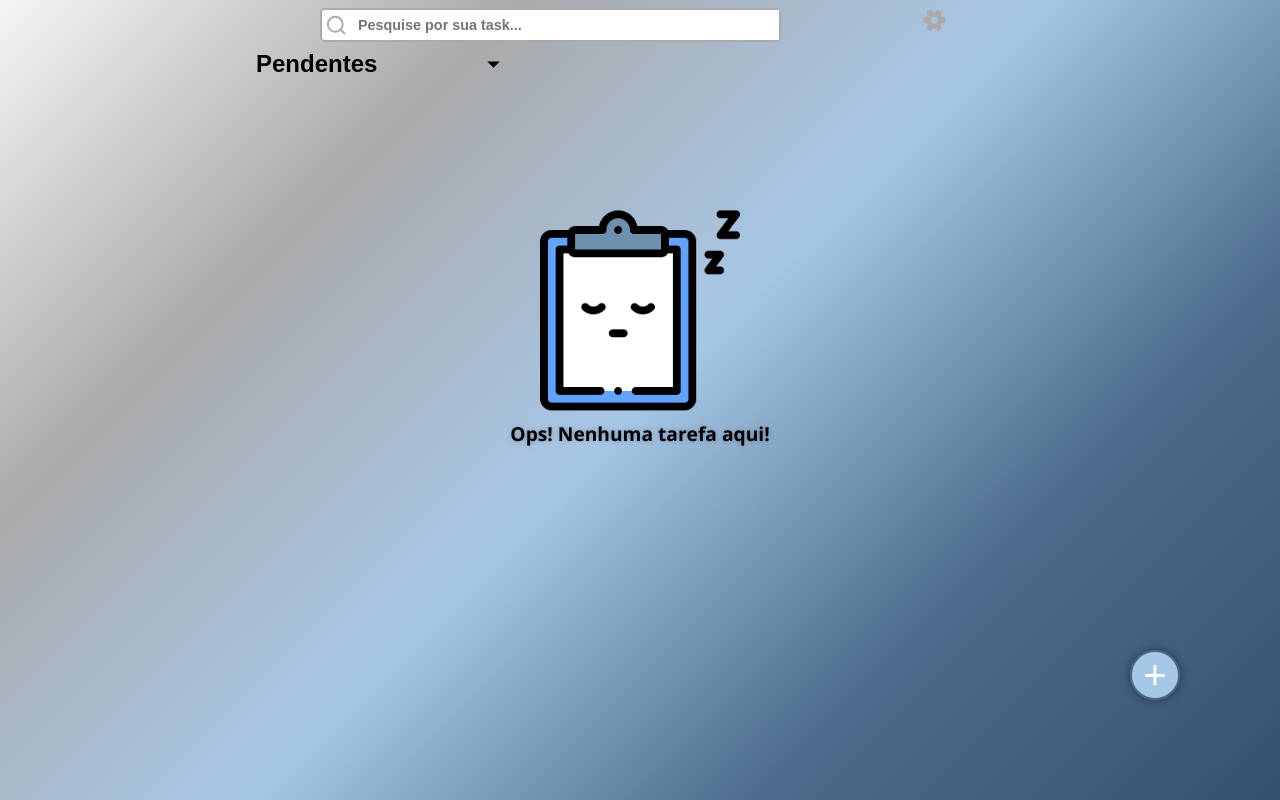
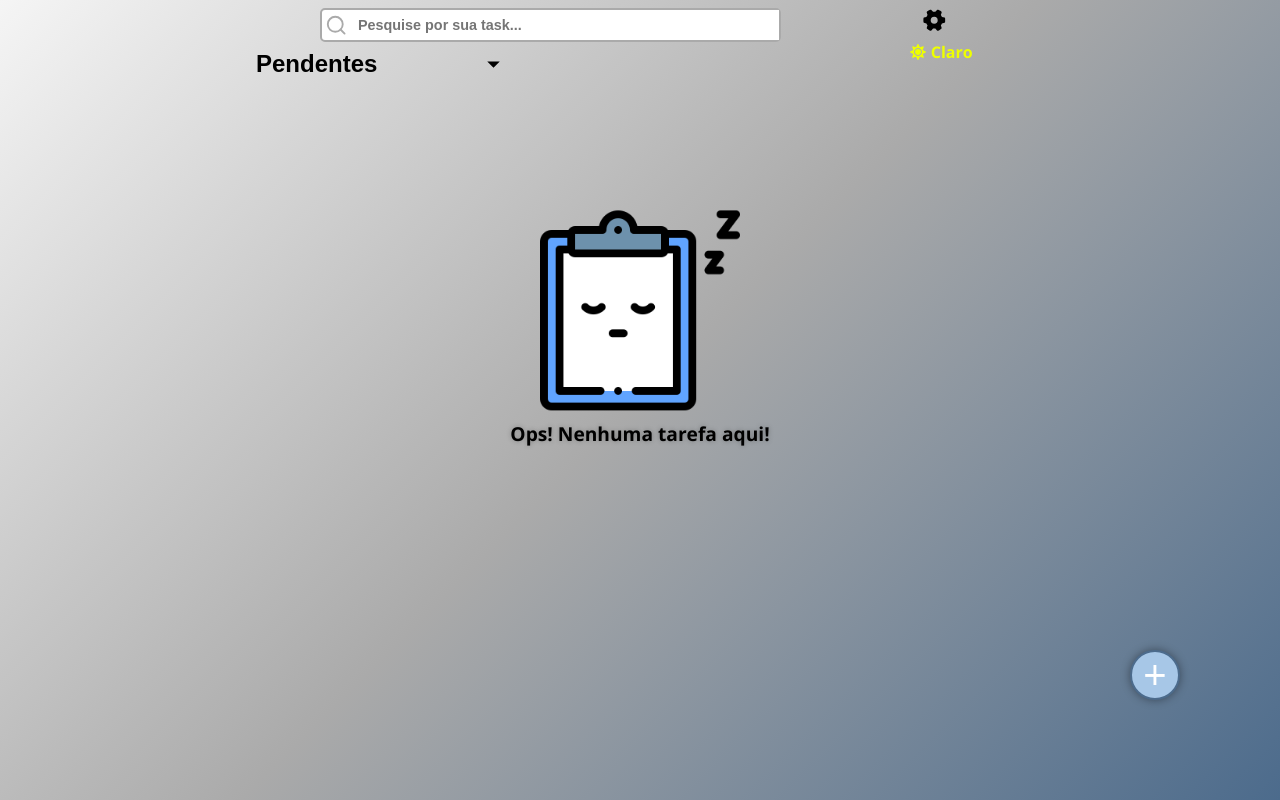
Before and after one commit to renanol13/to-do-list, a React (Vite) app: page / in a window 1280 px wide. Both pictures are taken after a click on the button 934 px from the left and 19 px from the top of the page. Built offline with nearby package versions, Linux system fonts and the light colour scheme.

Commit message:
Criando Logica para mudança de tema

```diff
--- a/src/App.jsx
+++ b/src/App.jsx
@@ -1,11 +1,14 @@
+import { useContext } from "react";
 import Conteiner from "./layout/Conteiner";
 import Home from "./Pages/Home";
 
 const App = () => {
   return (
-    <Conteiner>
-      <Home />
-    </Conteiner>
+    <>
+      <Conteiner>
+        <Home />
+      </Conteiner>
+    </>
   );
 };
 
--- a/src/Components/FilterTask.module.css
+++ b/src/Components/FilterTask.module.css
@@ -19,6 +19,8 @@ li{
     font-size: 1.5em;
     width: 100%;
     max-width: 250px;
+    color: var(--colorText);
+
 }
 
 .boxTitle button svg{
@@ -48,6 +50,7 @@ li{
     align-items: center;
     cursor: pointer;
     transition: .3s;
+    color: var(--colorText);
 }
 
 .boxFilter ul li svg{
--- a/src/Components/FormPopUp.module.css
+++ b/src/Components/FormPopUp.module.css
@@ -9,7 +9,7 @@
 
 .boxForm {
     width: 100%;
-    background-color: #fff;
+    background-color: var(--color3);
     border-radius: 20px 20px 0px 0px;
     position: absolute;
     bottom: 0px;
@@ -27,6 +27,10 @@
     resize: none;
 }
 
+.boxFormPopUp textarea::placeholder{
+    color: var(--colorText);
+}
+
 .boxMoreOptions{
     display: flex;
     justify-content:space-around;
@@ -37,6 +41,7 @@
 
 .boxMoreOptions input, .boxMoreOptions select, .boxFormPopUp textarea{
     box-shadow: 0px 0px 5px rgba(0, 0, 0, 0.279);
+    background-color: var(--color1);
 }
 
 .boxMoreOptions button{
@@ -44,7 +49,7 @@
     display: flex;
     border-radius: 50%;
     border: none;
-    background-color: var(--color3);
+    background-color: var(--color1);
     font-size: 1em;
     cursor: pointer;
 }
@@ -58,11 +63,11 @@
     padding: 5px;
     border-radius: 5px;
     font-weight: bold;
-    color: var(--color4);
+    color: var(--colorText);
 }
 
 .boxForm svg{
-    color: var(--color4);
+    color: var(--colorText);
 }
 
 .error{
--- a/src/Components/Head.jsx
+++ b/src/Components/Head.jsx
@@ -1,7 +1,7 @@
 import styles from "./Head.module.css";
 import { FiSearch } from "react-icons/fi";
-import { FaGear } from "react-icons/fa6";
 import { useState } from "react";
+import HeadOptionsFunctions from "../Project/HeadOptionsFunctions";
 
 const Header = ({ textSearch, setTextSearch }) => {
   const [activeGear, setActiveGear] = useState(false);
@@ -18,9 +18,7 @@ const Header = ({ textSearch, setTextSearch }) => {
           onChange={(e) => setTextSearch(e.target.value)}
         />
       </div>
-      <button onClick={() => setActiveGear(!activeGear)}>
-        <FaGear className={`${activeGear && styles["activeGear"]}`} />
-      </button>
+      <HeadOptionsFunctions/>
     </div>
   );
 };
--- /dev/null
+++ b/src/Context/ThemaContext.jsx
@@ -0,0 +1,30 @@
+import { createContext, useEffect, useState } from "react";
+
+export const ThemaContext = createContext();
+
+export const ThemaProvider = ({ children }) => {
+  const [thema, setThema] = useState(() => {
+    const storageThema = localStorage.getItem("@themaStorage");
+    return storageThema === "ligth" ? "dark" : "ligth";
+  });
+
+  useEffect(() => {
+    const root = document.documentElement;
+    if (thema === "dark") {
+      root.classList.add("darkThema");
+    } else {
+      root.classList.remove("darkThema");
+    }
+  }, [thema]);
+
+  const toggleThema = () => {
+    setThema(thema === "ligth" ? "dark" : "ligth");
+    localStorage.setItem("@themaStorage", thema);
+  };
+
+  return (
+    <ThemaContext.Provider value={{ thema, toggleThema }}>
+      {children}
+    </ThemaContext.Provider>
+  );
+};
--- a/src/Pages/TaskEdition.module.css
+++ b/src/Pages/TaskEdition.module.css
@@ -25,6 +25,7 @@
     resize: none;
     font-size: 1.2em;
     font-weight: bold;
+    color: var(--colorText);
 }
 
 .boxTaskEdition input, .boxTaskEdition select{
@@ -32,8 +33,8 @@
     padding: 5px;
     border-radius: 5px;
     font-weight: bold;
-    color: var(--color4);
-    background-color: var(--color2);
+    color: var(--colorText);
+    background-color: var(--color1);
     margin-bottom: 10px;
 
 }
@@ -65,7 +66,7 @@
 }
 
 .boxEditingOptions .taskComplete {
-    color: green;
+    color: rgb(4, 249, 4);
 }
 
 .boxEditingOptions .taskIncomplete{
@@ -76,7 +77,7 @@
 }
 
 .boxTaskEdition form button{
-    border: 2px solid var(--color2);
+    border: 2px solid var(--color4);
     padding: 5px;
     border-radius: 5px;
     font-weight: bold;
--- /dev/null
+++ b/src/Project/HeadOptionsFunctions.jsx
@@ -0,0 +1,46 @@
+import { useContext, useState } from "react";
+import styles from "./HeadOptionsFunctions.module.css";
+
+import { FaGear } from "react-icons/fa6";
+import { IoIosSunny } from "react-icons/io";
+import { IoMoon } from "react-icons/io5";
+import { FaSun  } from "react-icons/fa";
+import { ThemaContext } from "../Context/ThemaContext";
+
+const HeadOptionsFunctions = () => {
+  const [activeGear, setActiveGear] = useState(false);
+  const [optionThema, setOptionThema] = useState(false);
+  const { thema, toggleThema } = useContext(ThemaContext);
+
+  const activeConfig = () => {
+    setActiveGear(!activeGear);
+    setOptionThema(!optionThema);
+  };
+
+  return (
+    <div className={styles.headOptionsFunctions}>
+      <button onClick={() => activeConfig()}>
+        <FaGear className={`${activeGear && styles["activeGear"]}`} />
+      </button>
+      {optionThema && (
+        <ul>
+          <li onClick={() => toggleThema()}>
+            {thema === "dark" ? (
+              <>
+                <IoMoon />
+                <p>Escuro</p>
+              </>
+            ) : (
+              <>
+                <FaSun  className={styles.butThemaLight} />
+                <p className={styles.butThemaLight}>Claro</p>
+              </>
+            )}
+          </li>
+        </ul>
+      )}
+    </div>
+  );
+};
+
+export default HeadOptionsFunctions;
--- /dev/null
+++ b/src/Project/HeadOptionsFunctions.module.css
@@ -0,0 +1,41 @@
+.headOptionsFunctions >  button{
+    border: none;
+    width: 50px;
+    background-color: transparent;
+    font-size: 1.4em;
+    cursor: pointer;
+    display: flex;
+    align-items: center;
+    justify-content: center;
+    color: var(--colorText);
+    position: relative;
+}
+
+.headOptionsFunctions button > svg{
+    transition: .5s;
+}
+
+.activeGear{
+    transform: rotate(90deg);
+}
+
+.headOptionsFunctions ul{
+    position: absolute;
+    margin-top: 10px;
+}
+
+.headOptionsFunctions ul li{
+    display: flex;
+    align-items: center;
+    gap: 5px;
+    font-weight: bold;
+    cursor: pointer;
+}
+
+.headOptionsFunctions ul li svg{
+    font-weight: bold;
+}
+
+.butThemaLight{
+    color: rgb(238, 255, 0);
+}
--- a/src/index.css
+++ b/src/index.css
@@ -9,6 +9,16 @@
   --color2: #aaaaaa;
   --color3: #a7c7e7;
   --color4: #4c6b8c;
+  --colorText: #000
+}
+
+.darkThema{
+  --color1: rgb(103, 102, 102);
+  --color2: #888888;
+  --color3: #227cb0;
+  --color4: #3c546e;
+  --colorText: #ffff
+
 }
 
 body,
@@ -16,11 +26,9 @@ html {
   height: 100%;
   background: linear-gradient(
     135deg,
-    #f5f5f5,
-    #aaaaaa,
-    #a7c7e7,
-    #4c6b8c,
-    #345270
+    var(--color1),
+    var(--color2),
+    var(--color4)
   );
   background-attachment: fixed;
   font-family: "Open Sans";
--- a/src/main.jsx
+++ b/src/main.jsx
@@ -3,11 +3,14 @@ import { createRoot } from "react-dom/client";
 import "./index.css";
 import App from "./App.jsx";
 import { StorageProvider } from "./Context/ContextStorage.jsx";
+import { ThemaProvider } from "./Context/ThemaContext.jsx";
 
 createRoot(document.getElementById("root")).render(
   <StrictMode>
     <StorageProvider>
-      <App />
+      <ThemaProvider>
+        <App />
+      </ThemaProvider>
     </StorageProvider>
   </StrictMode>
 );
```
Also changed, not shown: src/Components/TextAreaTask.jsx (deleted, +0 -10 lines).
